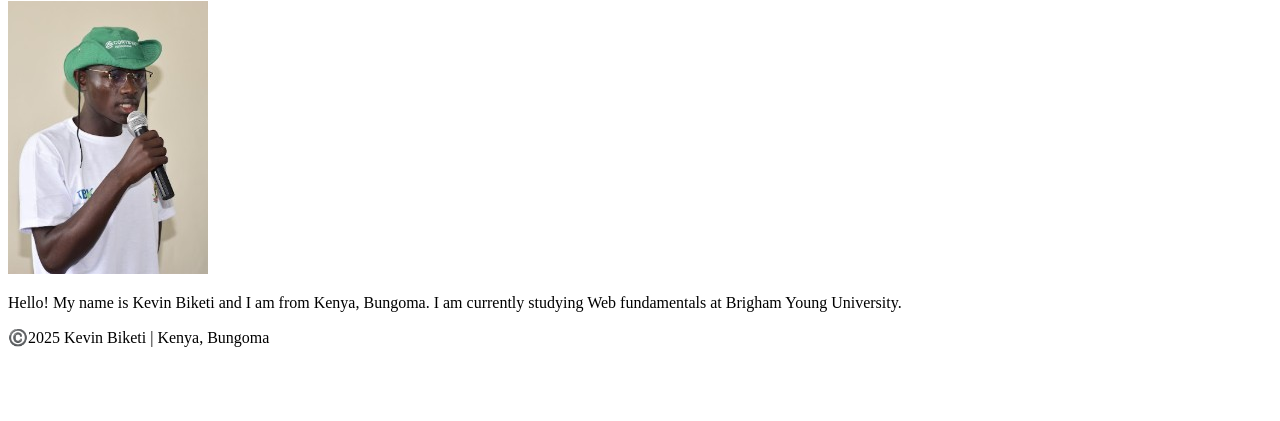
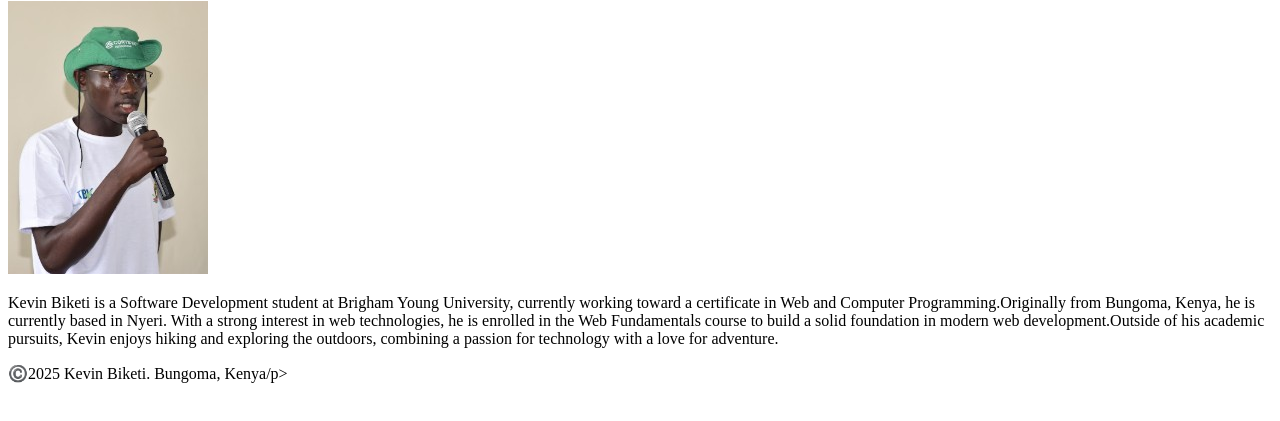
Before and after one commit to kevinbiketi/wdd130, a plain HTML site: page index.html in a window 1280 px wide. Shown: the part 105-526 px from the top of the page. Drawn offline with Linux system fonts and the light colour scheme.

Commit message:
adding content in paragraph

```diff
--- a/index.html
+++ b/index.html
@@ -16,10 +16,10 @@
     <main>
         <h1>Kevin Biketi | WDD 130</h1>
         <img src="images/profile.jpg" alt="Hello, my name is Kevin Biketi" width="200">
-        <p>Hello! My name is Kevin Biketi and I am from Kenya, Bungoma. I am currently studying Web fundamentals at Brigham Young University.</p>
+        <p>Kevin Biketi is a Software Development student at Brigham Young University, currently working toward a certificate in Web and Computer Programming.Originally from Bungoma, Kenya, he is currently based in Nyeri. With a strong interest in web technologies, he is enrolled in the Web Fundamentals course to build a solid foundation in modern web development.Outside of his academic pursuits, Kevin enjoys hiking and exploring the outdoors, combining a passion for technology with a love for adventure.</p>
     </main>
     <footer>
-        <p> ©️2025 Kevin Biketi | Kenya, Bungoma</p>
+        <p> ©️2025 Kevin Biketi. Bungoma, Kenya/p>
     </footer>
 </body>
 </html>
```
